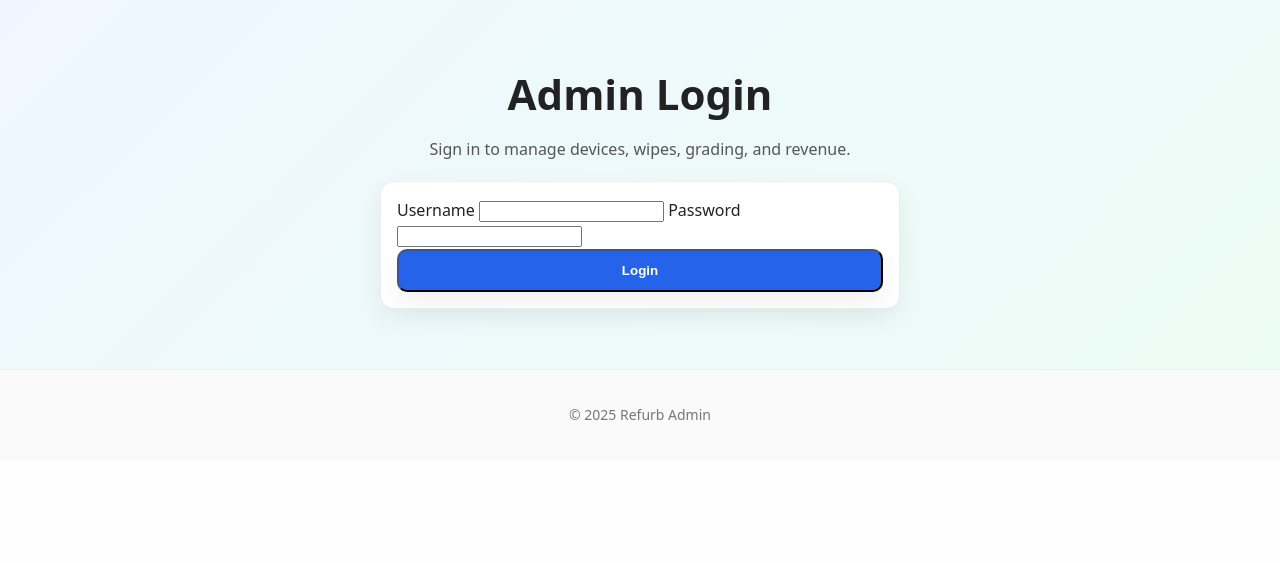
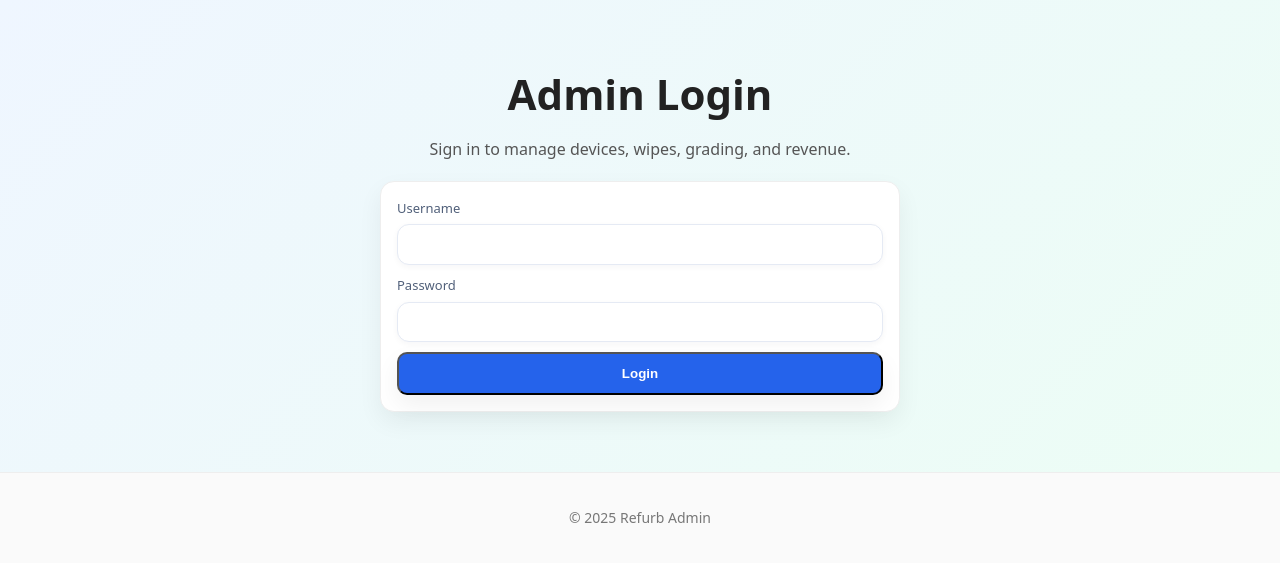
Before and after one commit to KYUBI-DOT/Operations_Management_Software_MSD, a Node project: template refurb-admin/views/auth/login.ejs in a window 1280 px wide. Shown: the part 58-621 px from the top of the page. Run offline with Node 20 templates, Linux system fonts and the light colour scheme; the template is opened without the code that fills it, so the values that code supplies are empty.

Commit message:
changes to some css for buttons

```diff
--- a/refurb-admin/public/home.css
+++ b/refurb-admin/public/home.css
@@ -110,36 +151,86 @@ details p { margin:8px 0 0; }
 .card h3 { margin: 0 0 6px; font-size: 18px; }
 .card p { margin: 0; color: var(--muted); font-size: 14px; }
 
-/* Footer */
+/* ---------------- Footer ---------------- */
 .footer {
   text-align: center; padding: 20px; font-size: 14px;
   color: #777; background: #fafafa; border-top: 1px solid #eee;
 }
 
-/* right-side actions in public header */
-.nav-actions {
-  display: flex;
-  align-items: center;
-  gap: 10px;
+/* ---------------- Forms (Partner page) ---------------- */
+.cards .card h3 { margin: 0 0 6px; }
+
+.cards .card label {
+  display: block;
+  color: #51607a;
+  font-size: 13px;
+  margin: 0 0 10px;
 }
 
-.btn-admin {
-  display: inline-block;
-  text-decoration: none;
-  font-weight: 700;
-  padding: 8px 14px;
-  border-radius: 10px;
-  background: var(--primary);
-  color: #fff;
-  box-shadow: var(--shadow);
-  border: 1px solid transparent;
+/* Make text inputs, selects and textareas full-width under the label */
+.cards .card label > input:not([type="checkbox"]),
+.cards .card label > textarea,
+.cards .card label > select {
+  display: block;
+  width: 100%;
+  margin-top: 6px;
 }
-.btn-admin:hover { background: var(--primary-600); }
 
-.btn-admin.btn-outline {
+/* Base controls */
+.input,
+.select,
+.cards .card label > input:not([type="checkbox"]),
+.cards .card label > textarea,
+.cards .card label > select {
   background: #fff;
-  color: var(--primary);
-  border: 1px solid #cbd5e1;
-  box-shadow: none;
+  color: #0c1631;
+  border: 1px solid #e5eaf4;
+  border-radius: 12px;
+  padding: 10px 12px;
+  line-height: 1.4;
+  box-shadow: 0 2px 6px rgba(12, 22, 49, .04);
+  transition: border-color 140ms ease, box-shadow 140ms ease;
 }
-.btn-admin.btn-outline:hover { background: #f8fafc; }
+
+/* Focus state (nice ring) */
+.input:focus,
+.select:focus,
+.cards .card label > input:not([type="checkbox"]):focus,
+.cards .card label > textarea:focus,
+.cards .card label > select:focus {
+  outline: none;
+  border-color: #3b82f6;
+  box-shadow:
+    0 2px 6px rgba(12, 22, 49, .06),
+    0 0 0 3px rgba(59, 130, 246, .20);
+}
+
+/* Placeholder */
+::placeholder { color: #9aa7bd; }
+
+/* Textarea sizing */
+.cards .card label > textarea { min-height: 110px; resize: vertical; }
+
+/* Select: subtle custom arrow (keeps native) */
+.cards .card label > select,
+.select {
+  appearance: none;
+  background-image:
+    linear-gradient(45deg, transparent 50%, #6b7a92 50%),
+    linear-gradient(135deg, #6b7a92 50%, transparent 50%);
+  background-position:
+    calc(100% - 18px) 52%,
+    calc(100% - 12px) 52%;
+  background-size: 6px 6px;
+  background-repeat: no-repeat;
+  padding-right: 34px;
+}
+
+/* Checkboxes stay inline and spaced */
+.cards .card label input[type="checkbox"] {
+  margin-right: 8px;
+  transform: translateY(1px);
+}
+
+/* Tighten the three-column group headers */
+.cards .card .muted { margin-top: -2px; }
--- a/refurb-admin/server.js
+++ b/refurb-admin/server.js
@@ -85,8 +85,8 @@ app.use("/shop", shopRoutes);
 app.get("/partner", (req, res) => {
   res.render("home/partner", {
     title: "Partner With Us",
-    active: "home",
-    sent: req.query.sent === "1", // we'll show a success banner next step
+    active: "partner",
+    sent: req.query.sent === "1",
   });
 });
 
--- a/refurb-admin/views/home/index.ejs
+++ b/refurb-admin/views/home/index.ejs
@@ -14,6 +14,7 @@
   <nav class="nav">
     <a href="/" class="<%= active==='home' ? 'active' : '' %>">Home</a>
     <a href="/shop" class="<%= active==='shop' ? 'active' : '' %>">Shop</a>
+    <a href="/partner" class="<%= active==='partner' ? 'active' : '' %>">Partner</a>
   </nav>
 
   <div class="nav-actions">
@@ -27,6 +28,7 @@
     <% } %>
   </div>
 </header>
+
 
 
   <!-- Hero -->
--- a/refurb-admin/views/shop/list.ejs
+++ b/refurb-admin/views/shop/list.ejs
@@ -16,6 +16,7 @@
     <nav class="nav">
       <a class="<%= (active==='home') ? 'active' : '' %>" href="/">Home</a>
       <a class="<%= (active==='shop') ? 'active' : '' %>" href="/shop">Shop</a>
+        <a class="<%= active==='partner' ? 'active' : '' %>" href="/partner">Partner</a>
     </nav>
 
     <div class="nav-actions">
```
Also changed, not shown: other parts of refurb-admin/public/home.css (+47 -6 lines).
